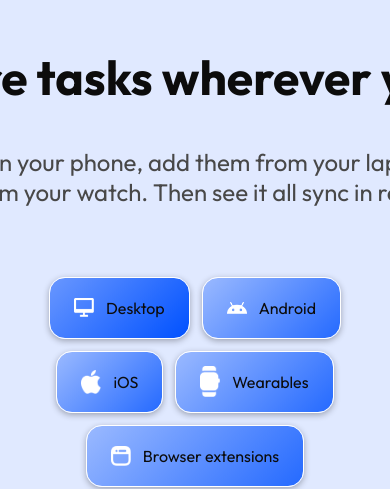
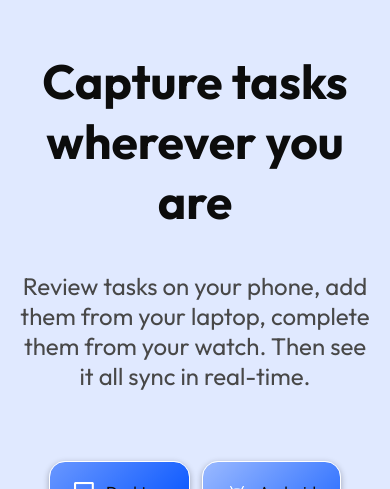
Before and after one commit to m-inic/Tascoder, a React (Vite) app in the folder Tascoder/: page / in a window 390 px wide. Shown: the part 6271-6760 px from the top of the page. Built offline with nearby package versions, Linux system fonts and the light colour scheme.

Commit message:
showcase gotov na landing page

```diff
--- a/Tascoder/src/components/masterComponentsQueries.css
+++ b/Tascoder/src/components/masterComponentsQueries.css
@@ -620,7 +620,7 @@
   }
 
   #featuresInfoHolder .featuresInfo:nth-child(3) {
-    bottom: 0;
+    bottom: 25px;
     width: 100%;
     background: #ffffffba;
     padding: 24px;
@@ -676,4 +676,26 @@
     height: 550px;
     width: 80%;
   }
+
+  #root #showcaseSection {
+    height: fit-content;
+  }
+
+  #showcaseSection #showcaseSectionTitleHolder {
+    width: 90%;
+    margin: 0% 5% 0% 5%;
+  }
+
+  body #showcaseSectionTitleHolder h1 {
+    text-align: center;
+  }
+
+  #showcaseSection #showcaseSectionGallery {
+    width: 95%;
+    height: 19rem;
+  }
+
+  #showcaseSection #showcaseSectionGallery img {
+    height: 300px;
+  }
 }
```
